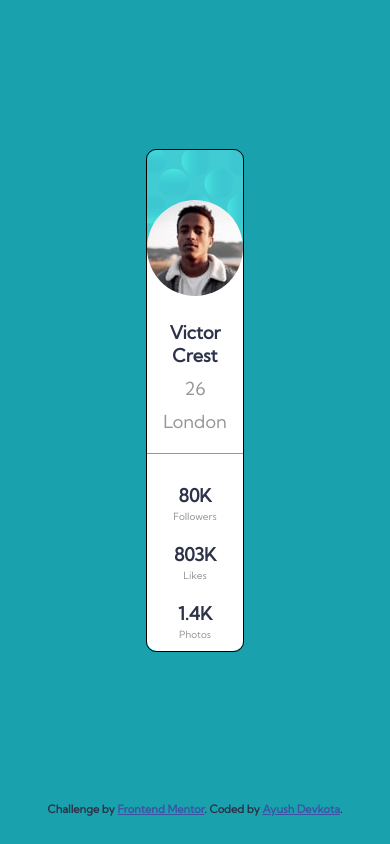
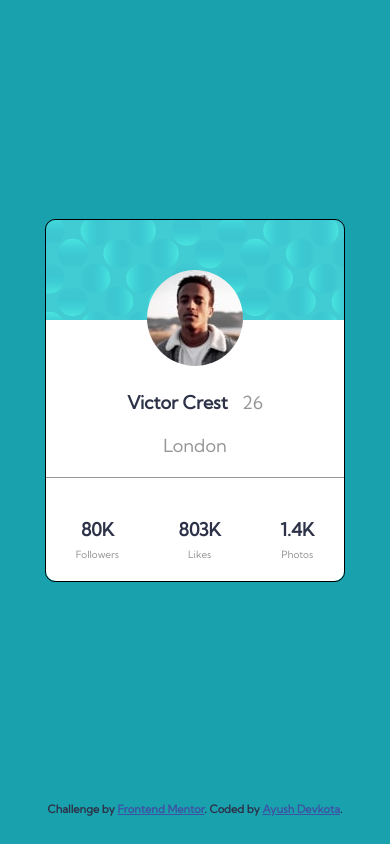
Before and after one commit to AyushDevkota/ProfileCardComponent, a plain HTML site: page index.html in a window 390 px wide. Drawn offline with Linux system fonts and the light colour scheme.

Commit message:
modified responsiveness

```diff
--- a/styles.css
+++ b/styles.css
@@ -42,7 +42,7 @@ body {
 .container {
   display: flex;
   flex-direction: column;
-  width: 25%;
+  width: 300px;
   border: 1px solid black;
   border-radius: 10px;
 }
@@ -100,24 +100,3 @@ img {
 .attribution a {
   color: hsl(228, 45%, 44%);
 }
-
-@media (max-width: 600px) {
-  span {
-    display: block;
-    padding: 10px 0 0 0;
-    text-align: center;
-  }
-  .bottom-half {
-    flex-direction: column;
-  }
-  .location {
-    padding: 10px 0 20px;
-  }
-  .item {
-    margin: 10px 0;
-  }
-  .sub-heading {
-    margin-top: 3px;
-    font-size: 10px;
-  }
-}
```
